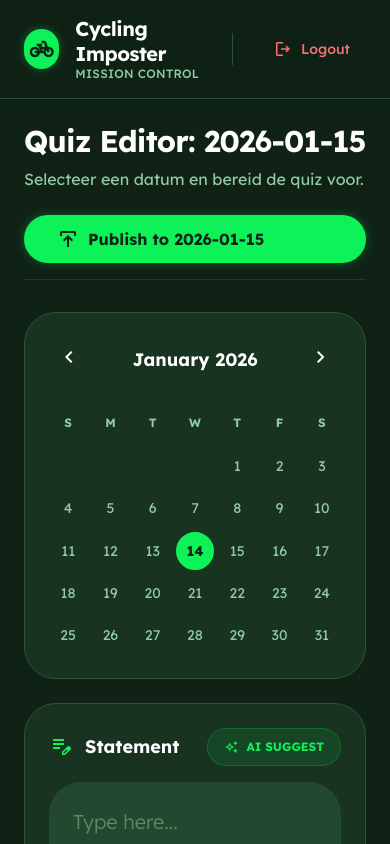
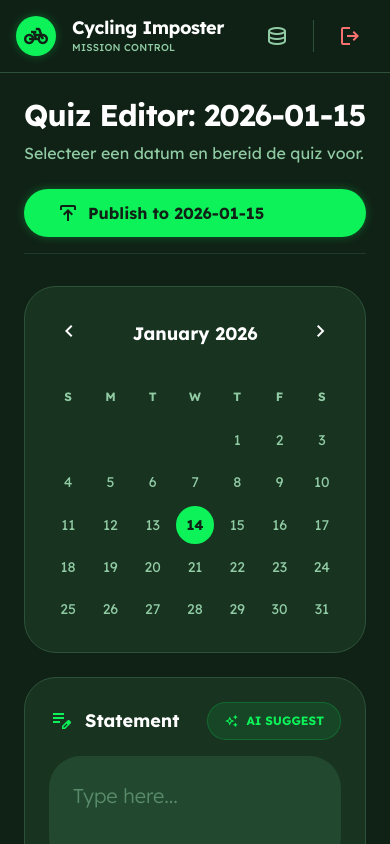
Before and after one commit to Jarbe-bot/cycling-imposter, a React (Vite) app: page /admin/dashboard in a window 390 px wide. Shown: the top 844 px of the page. Built offline with nearby package versions, Linux system fonts and the light colour scheme; no server answers; the database is empty.

Commit message:
mobile header

```diff
--- a/components/AdminDashboard.tsx
+++ b/components/AdminDashboard.tsx
@@ -157,25 +157,30 @@ const AdminDashboard: React.FC<AdminDashboardProps> = ({ quiz, cyclists, setQuiz
 
   return (
     <div className="bg-background-dark min-h-screen flex flex-col">
-      <header className="sticky top-0 z-50 flex items-center justify-between border-b border-border-dark bg-background-dark/80 backdrop-blur-md px-6 py-4 lg:px-10">
+      <header className="sticky top-0 z-50 flex items-center justify-between border-b border-border-dark bg-background-dark/80 backdrop-blur-md px-4 py-4 lg:px-10">
         <div className="flex items-center gap-4 text-white">
-          <div className="flex items-center justify-center bg-primary rounded-full size-10 text-background-dark shadow-neon">
+          <div className="flex items-center justify-center bg-primary rounded-full size-10 text-background-dark shadow-neon flex-shrink-0">
             <span className="material-symbols-outlined text-2xl font-bold">pedal_bike</span>
           </div>
           <div>
-            <h2 className="text-white text-xl font-bold leading-tight tracking-tight">Cycling Imposter</h2>
-            <p className="text-text-muted text-xs font-medium tracking-wide uppercase">Mission Control</p>
+            <h2 className="text-white text-lg md:text-xl font-bold leading-tight tracking-tight">Cycling Imposter</h2>
+            <p className="text-text-muted text-[10px] md:text-xs font-medium tracking-wide uppercase">Mission Control</p>
           </div>
         </div>
-        <div className="flex items-center justify-end gap-4">
-          <button onClick={onNavigateToDatabase} className="hidden md:flex items-center gap-2 px-4 py-2 text-sm font-medium text-text-muted hover:text-white transition-colors">
-            <span className="material-symbols-outlined text-[20px]">database</span>
-            <span>Database</span>
+
+        <div className="flex items-center justify-end gap-2 md:gap-4">
+          {/* DATABASE KNOP: Nu altijd zichtbaar! (flex i.p.v. hidden md:flex) */}
+          <button onClick={onNavigateToDatabase} className="flex items-center gap-2 px-3 py-2 text-sm font-medium text-text-muted hover:text-white transition-colors rounded-lg hover:bg-white/5">
+            <span className="material-symbols-outlined text-[24px] md:text-[20px]">database</span>
+            {/* Tekst verbergen we op mobiel om ruimte te sparen */}
+            <span className="hidden md:inline">Database</span>
           </button>
-          <div className="h-8 w-px bg-border-dark mx-2"></div>
-          <button onClick={onLogout} className="flex items-center gap-2 px-4 py-2 text-sm font-medium text-red-400 hover:text-red-300 transition-colors">
-            <span className="material-symbols-outlined text-[20px]">logout</span>
-            <span>Logout</span>
+
+          <div className="h-8 w-px bg-border-dark mx-1 md:mx-2"></div>
+
+          <button onClick={onLogout} className="flex items-center gap-2 px-3 py-2 text-sm font-medium text-red-400 hover:text-red-300 transition-colors rounded-lg hover:bg-white/5">
+            <span className="material-symbols-outlined text-[24px] md:text-[20px]">logout</span>
+            <span className="hidden md:inline">Logout</span>
           </button>
         </div>
       </header>
```
